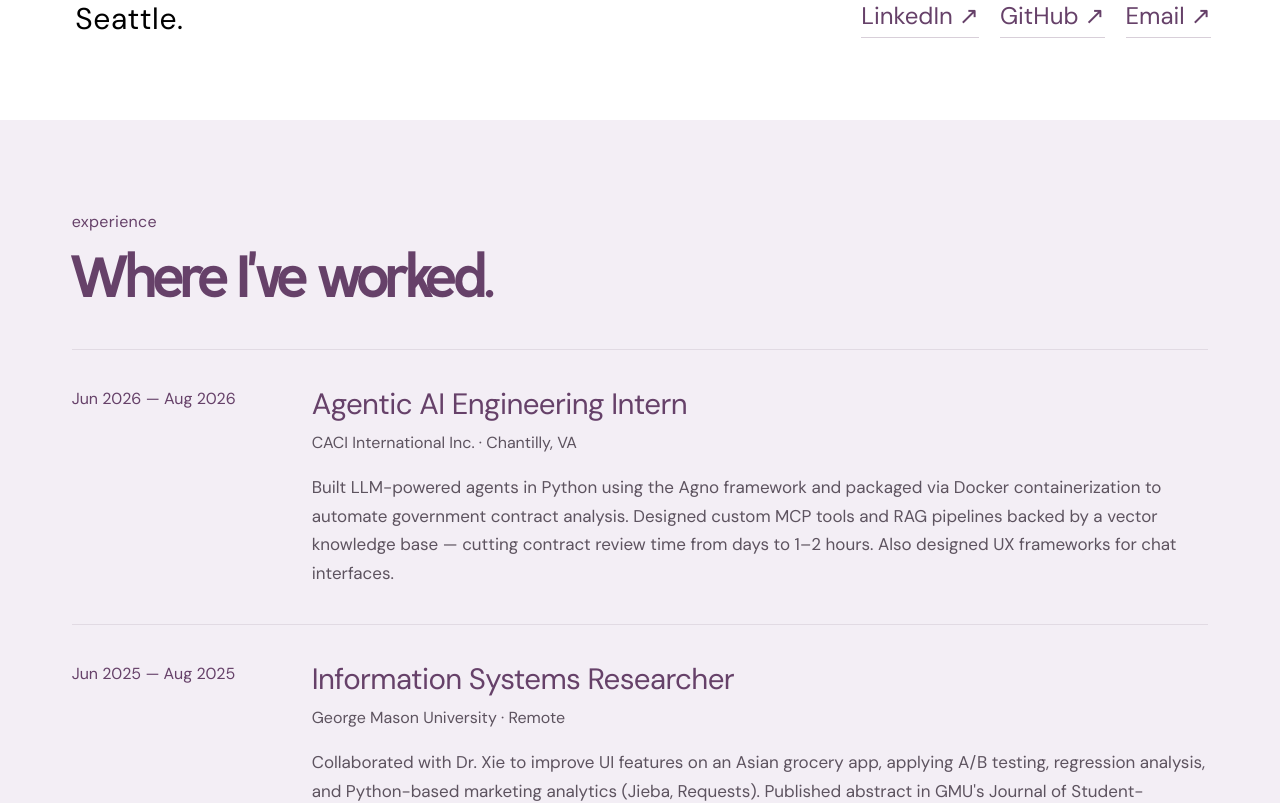
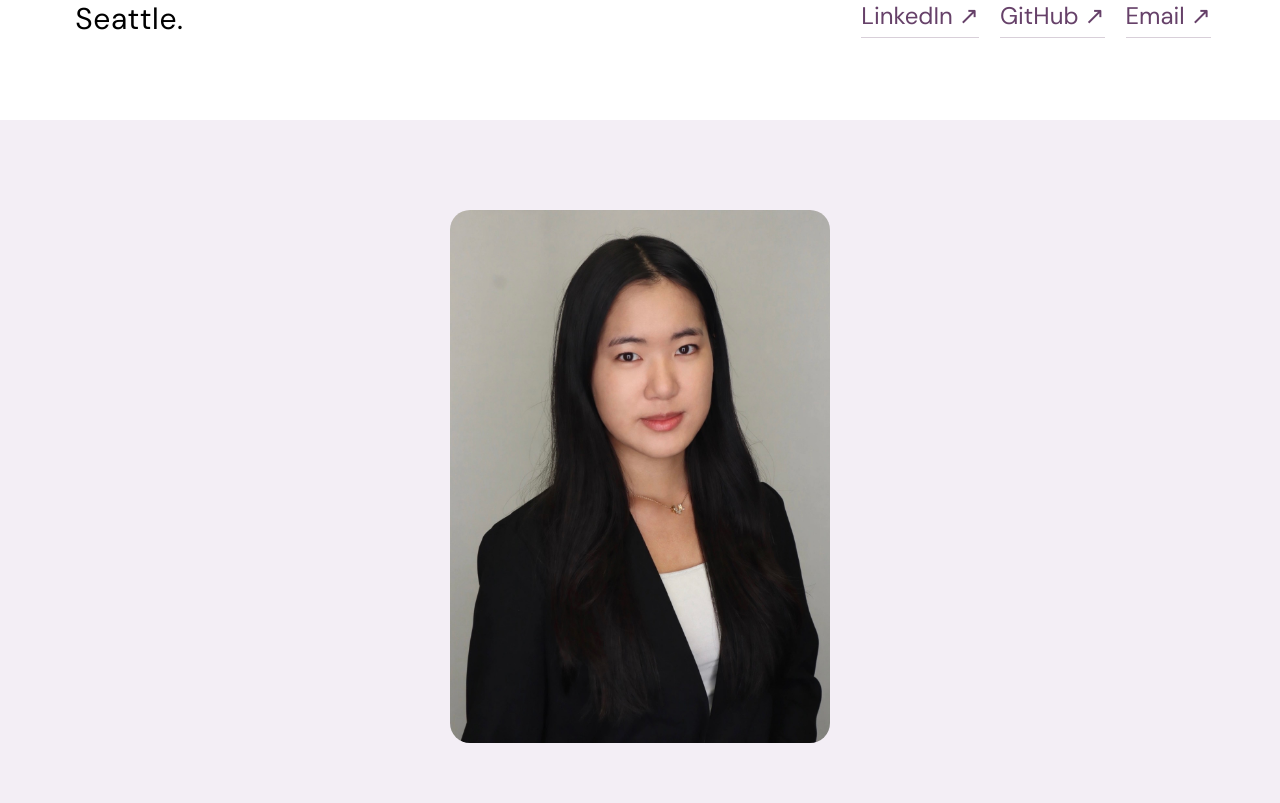
Before and after one commit to samanthaoh/my-portfolio, a React (Vite) app: page / in a window 1280 px wide. Shown: the part 680-1483 px from the top of the page. Built offline with nearby package versions, Linux system fonts and the light colour scheme; a web font is replaced by a local one.

Commit message:
Add headshot as beginning of about page

```diff
--- /dev/null
+++ b/src/About.tsx
@@ -0,0 +1,7 @@
+export default function About() {
+  return (
+    <section id="about" className="headshot-section" aria-label="About Samantha">
+      <img src="/headshot.jpg" alt="Samantha Oh" width="1170" height="1642" loading="lazy" />
+    </section>
+  )
+}
--- a/src/App.tsx
+++ b/src/App.tsx
@@ -1,26 +1,15 @@
+import About from "./About"
+import SiteHeader from "./SiteHeader"
 import { projects, experience, skills, catLabels } from "./data"
 import OutsideOfWork from "./OutsideOfWork"
 import ProjectPreview from "./ProjectPreview"
-
-const navItems = [
-  { id: "about", label: "about" },
-  { id: "experience", label: "experience" },
-  { id: "projects", label: "projects" },
-  { id: "skills", label: "skills" },
-  { id: "hobbies", label: "fun" },
-]
 
 export default function App() {
   return (
     <div className="site">
       <div className="portfolio-home figma-home" id="top">
-        <header className="home-header">
-          <a href="#top" className="home-name" aria-label="Samantha Oh, back to top">SO</a>
-          <nav className="home-nav" aria-label="Main navigation">
-            {navItems.map((item) => <a key={item.id} href={`#${item.id}`}>{item.label}</a>)}
-          </nav>
-        </header>
-        <main id="about" className="figma-home-content">
+        <SiteHeader />
+        <main className="figma-home-content">
           <div className="figma-name-tag">
             <div className="figma-name-heading">
               <h1>Samantha Oh</h1>
@@ -38,6 +27,8 @@ export default function App() {
           </div>
         </main>
       </div>
+
+      <About />
 
       {/* EXPERIENCE */}
       <section id="experience" className="section">
--- /dev/null
+++ b/src/SiteHeader.tsx
@@ -0,0 +1,20 @@
+const navItems = [
+  { href: "#about", label: "about" },
+  { href: "#experience", label: "experience" },
+  { href: "#projects", label: "projects" },
+  { href: "#skills", label: "skills" },
+  { href: "#hobbies", label: "fun" },
+]
+
+export default function SiteHeader() {
+  return (
+    <header className="home-header">
+      <a href="#top" className="home-name" aria-label="Samantha Oh, home">SO</a>
+      <nav className="home-nav" aria-label="Main navigation">
+        {navItems.map(item => (
+          <a key={item.href} href={item.href}>{item.label}</a>
+        ))}
+      </nav>
+    </header>
+  )
+}
--- a/src/index.css
+++ b/src/index.css
@@ -2064,3 +2064,23 @@ a {
 #experience, #skills { background: #f3eef5; }
 #projects, #hobbies { background: #fff; }
 #hobbies .hobby-card { background: #f7f4f8; }
+
+/* A headshot in the natural scroll flow below the home screen. */
+.headshot-section {
+  display: grid;
+  place-items: center;
+  padding: clamp(56px, 7vw, 104px) 20px;
+  background: #fff;
+}
+.headshot-section img {
+  display: block;
+  width: min(100%, 380px);
+  height: auto;
+  border-radius: 20px;
+}
+
+/* Alternate section colors from the home screen through the full page. */
+#about.headshot-section, #projects, #hobbies { background: #f3eef5; }
+#experience, #skills { background: #fff; }
+#hobbies .hobby-card { background: #fff; }
+#skills .skill-category { background: #f7f4f8; }
```
